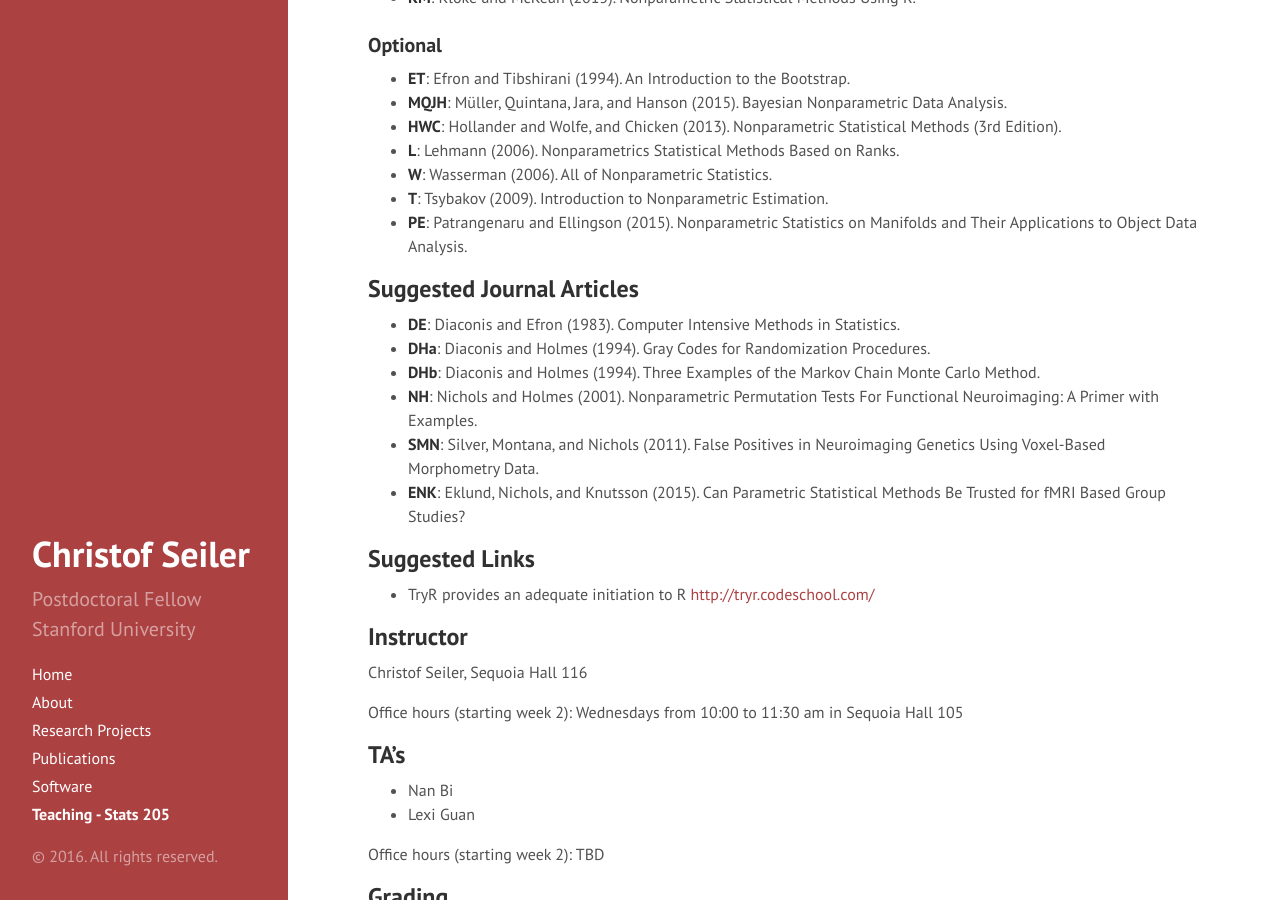
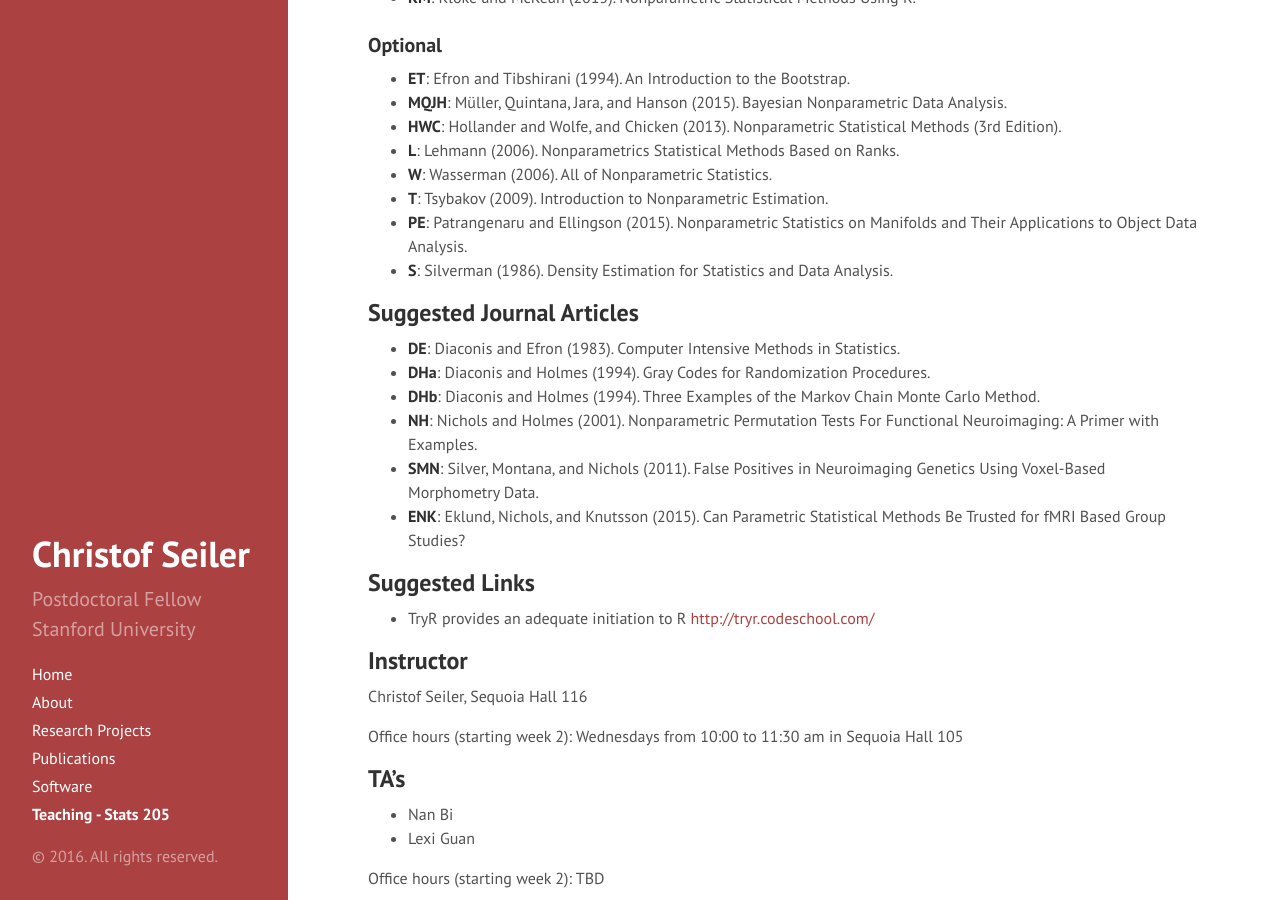
Before and after one commit to ChristofSeiler/ChristofSeiler.github.io, a Jekyll site: the page built from stats205.md, in a window 1280 px wide and 900 px high, scrolled down 409 px. Built offline with Jekyll 4.4.1, drawn with Linux system fonts in a browser that asks for light colours.

Commit message:
added textbook on density estimation

```diff
--- a/stats205.md
+++ b/stats205.md
@@ -21,6 +21,7 @@ Nonparametric analogs of the one- and two-sample t-tests and analysis of varianc
 * **W**: Wasserman (2006). All of Nonparametric Statistics.
 * **T**: Tsybakov (2009). Introduction to Nonparametric Estimation.
 * **PE**: Patrangenaru and Ellingson (2015). Nonparametric Statistics on Manifolds and Their Applications to Object Data Analysis.
+* **S**: Silverman (1986). Density Estimation for Statistics and Data Analysis.
 
 ## Suggested Journal Articles
 * **DE**: Diaconis and Efron (1983). Computer Intensive Methods in Statistics.
```
